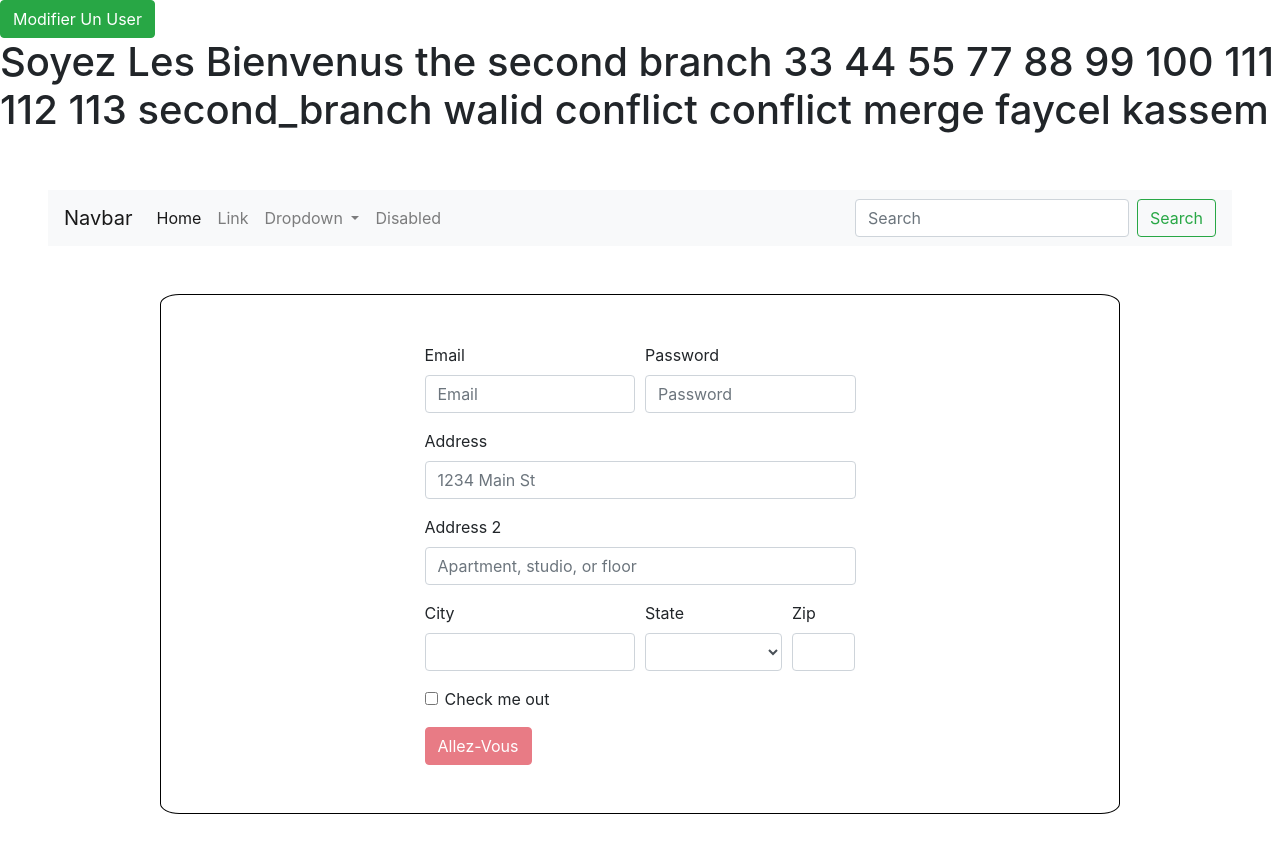
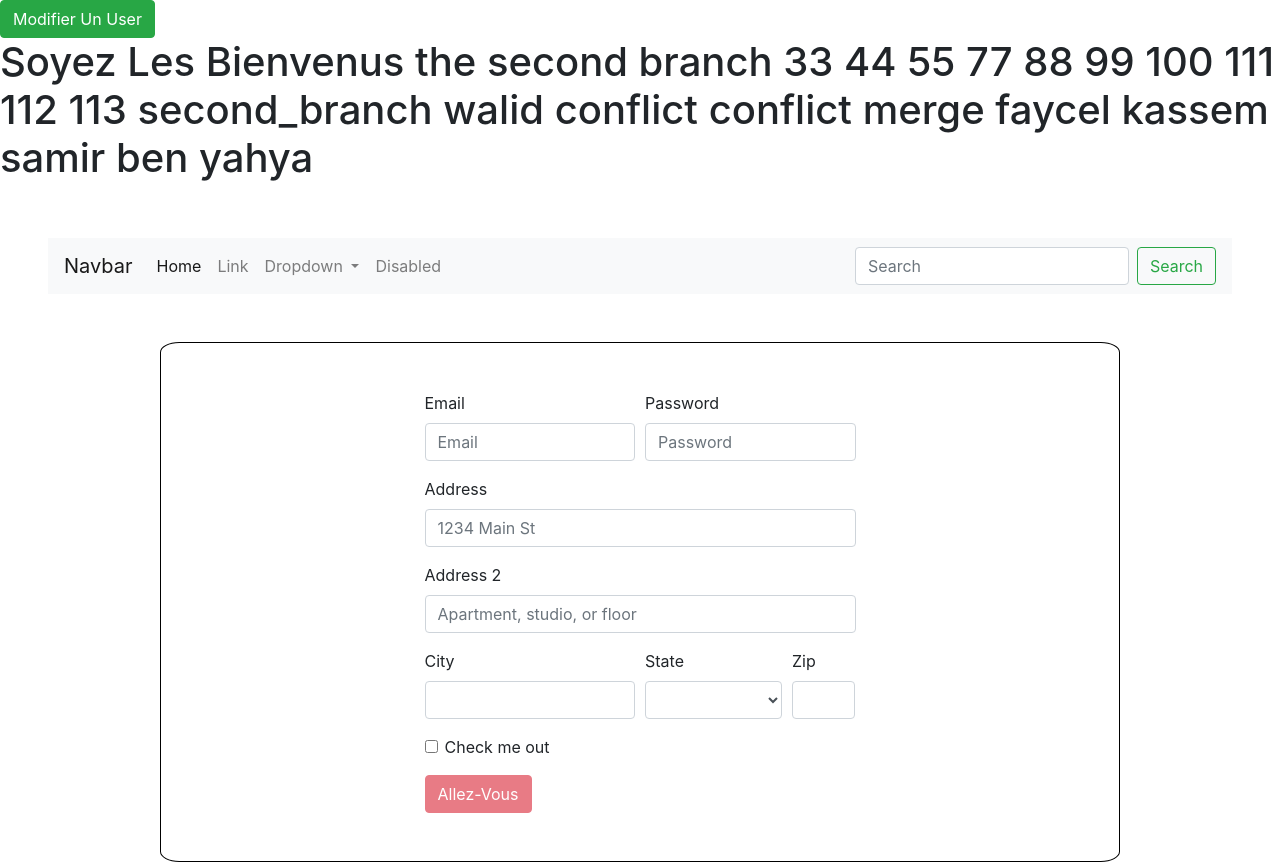
Before and after one commit to walid-djebbouri/TestGit, an Angular app: page /appariel in a window 1280 px wide. Before the commit the page ends 814 px from the top, so only its background shows below. Built offline with nearby package versions, Linux system fonts and the light colour scheme.

Commit message:
hello word

```diff
--- a/src/app/appareil/appareil.component.html
+++ b/src/app/appareil/appareil.component.html
@@ -3,5 +3,6 @@
 walid conflict
 conflict merge
 faycel kassem
+samir ben yahya
 </h1>
 <app-mon-premier></app-mon-premier>
```
